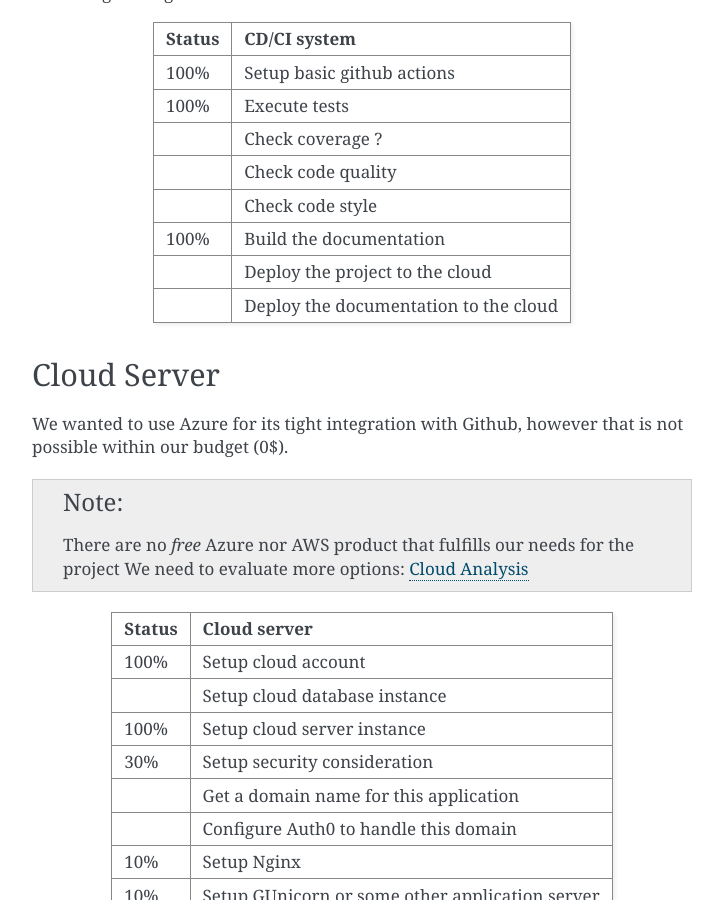
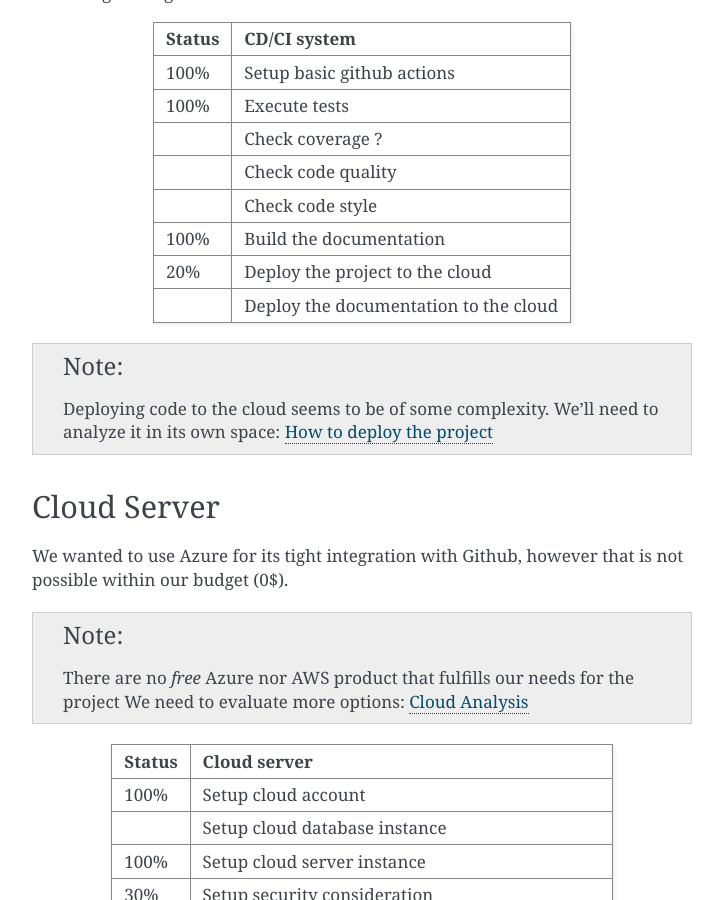
Before and after one commit to fabi1816/super-duper-potato, a Sphinx documentation site: the page built from docs/source/roadmap.rst, in a window 1280 px wide and 900 px high, scrolled down 2579 px. Shown: the whole window, without its empty margins (388-1111 px from the left). Built offline with Sphinx 7.4.7, drawn with Linux system fonts in a browser that asks for light colours.

Commit message:
Updated documentation

```diff
--- a/docs/source/index.rst
+++ b/docs/source/index.rst
@@ -16,3 +16,4 @@ Welcome to Super-duper-potato's documentation!
    django
    auth0
    cloud
+   deployment
--- a/docs/source/roadmap.rst
+++ b/docs/source/roadmap.rst
@@ -165,10 +165,14 @@ We want to automatize as much as possible and for that we'll use github actions
 +--------+----------------------------------------+
 |   100% | Build the documentation                |
 +--------+----------------------------------------+
-|        | Deploy the project to the cloud        |
+|    20% | Deploy the project to the cloud        |
 +--------+----------------------------------------+
 |        | Deploy the documentation to the cloud  |
 +--------+----------------------------------------+
+
+.. note::
+    Deploying code to the cloud seems to be of some complexity.
+    We'll need to analyze it in its own space: :doc:`deployment`
 
 .. _cloud-server-roadmap:
 
```
Also changed, not shown: docs/source/deployment.rst (added, +12 -0 lines).
